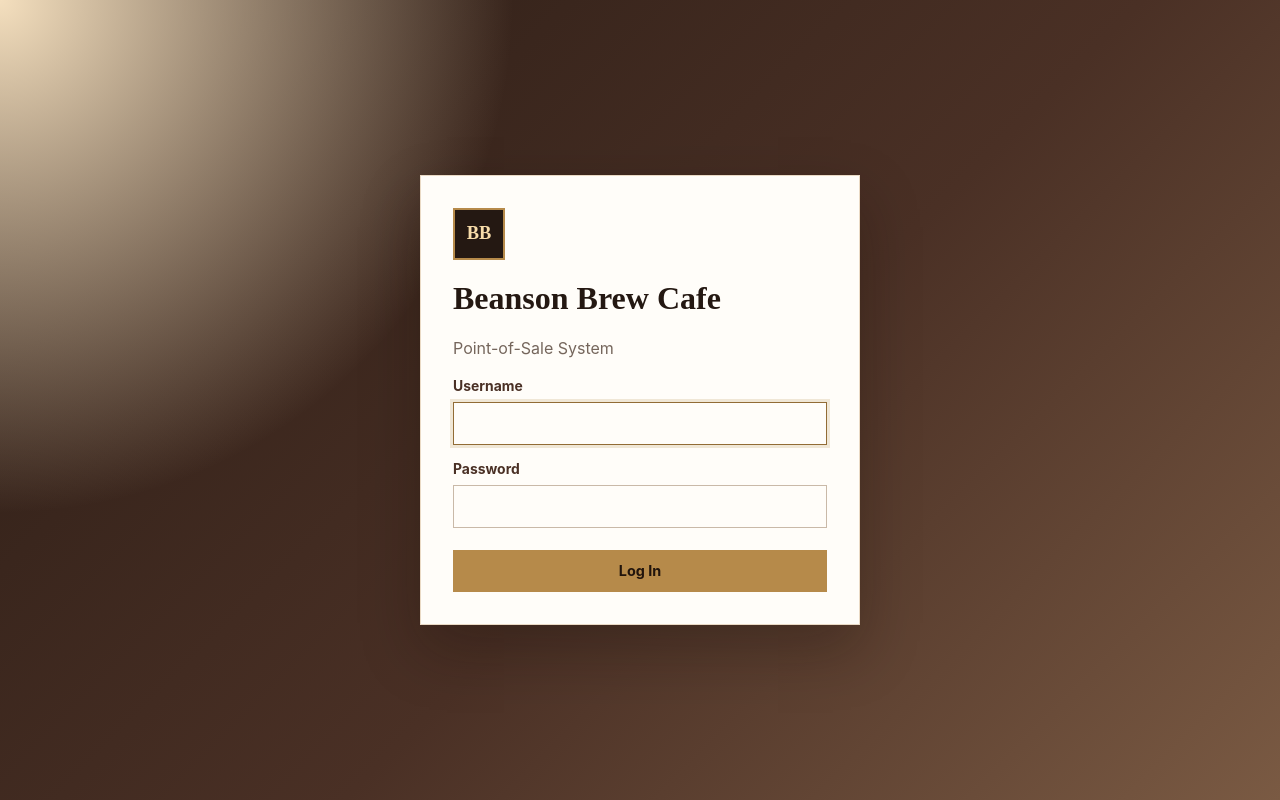
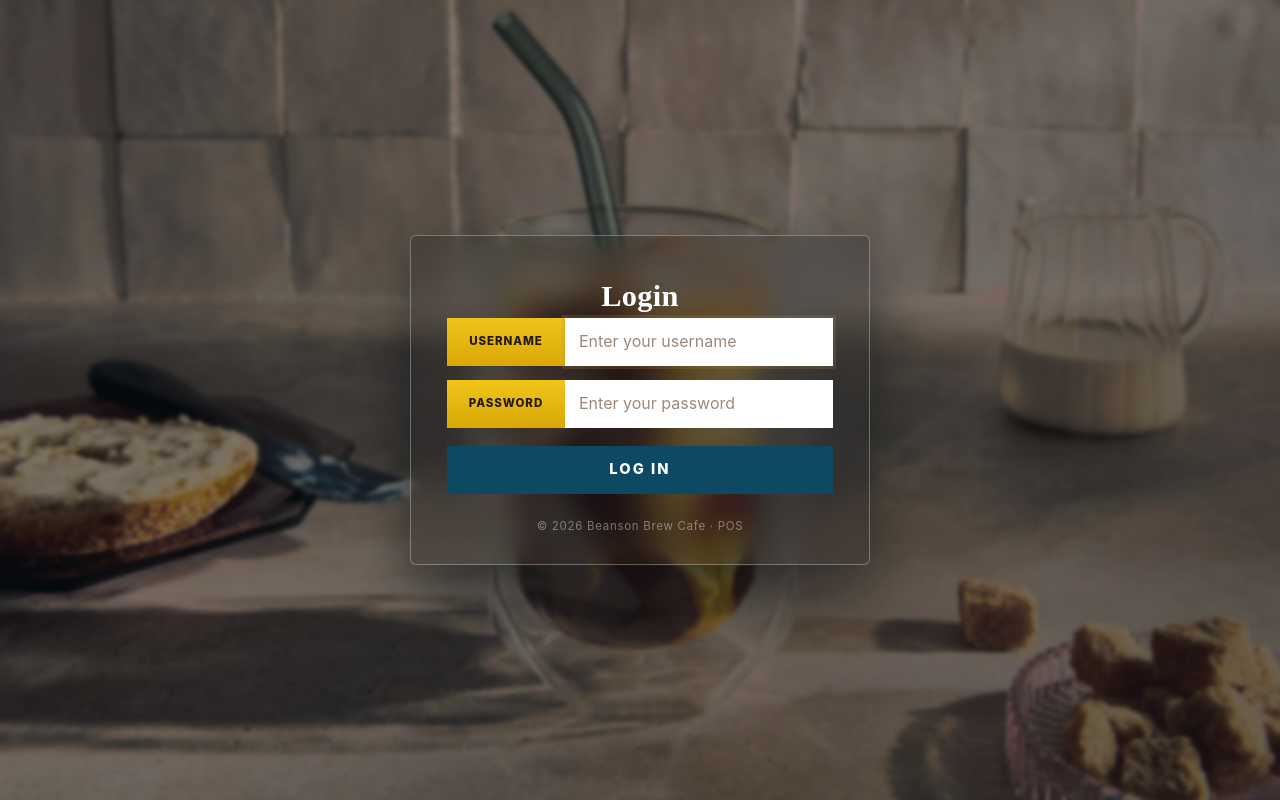
Before and after one commit to jackfrost05081998/proj111, a PHP site: page /login.php in a window 1280 px wide. Run offline with PHP 8.4, Linux system fonts and the light colour scheme.

Commit message:
Add files via upload

```diff
--- a/assets/css/style.css
+++ b/assets/css/style.css
@@ -38,6 +38,8 @@ img { max-width: 100%; }
     outline: 3px solid var(--brass);
     outline-offset: 3px;
 }
+
+/* Shared application shell */
 .topbar {
     display: flex;
     align-items: center;
@@ -466,3 +468,149 @@ dialog.edit-product-dialog { width: min(650px, calc(100% - 28px)); padding: 0; c
     .receipt-line { break-inside: avoid; }
     .no-print { display: none !important; }
 }
+
+/* ============================================================
+   Login page v2 — glass card over cafe background
+   Scoped to body.login-hero; setup page keeps the old style
+   ============================================================ */
+.login-hero {
+    position: relative;
+    display: grid;
+    min-height: 100vh;
+    place-items: center;
+    padding: 24px;
+    background: #141d22 url("../img/login-bg.jpg") center / cover no-repeat fixed;
+}
+.login-hero::before {
+    content: "";
+    position: absolute;
+    inset: 0;
+    background: linear-gradient(160deg, rgb(10 20 26 / .38), rgb(10 20 26 / .58));
+    pointer-events: none;
+}
+.login-hero .auth-card {
+    position: relative;
+    width: min(460px, 100%);
+    padding: 38px 36px 30px;
+    background: rgb(15 17 20 / .25);
+    border: 1px solid rgb(255 255 255 / .30);
+    border-radius: 6px;
+    box-shadow: 0 25px 60px rgb(4 12 16 / .55);
+    backdrop-filter: blur(14px);
+    -webkit-backdrop-filter: blur(14px);
+    color: #f2f6f7;
+    text-align: center;
+}
+.login-hero .brand-mark {
+    width: 54px;
+    height: 54px;
+    margin: 0 auto 16px;
+    color: #f8dca9;
+    background: rgb(20 30 36 / .55);
+    border: 2px solid var(--brass);
+}
+.login-hero .auth-card h1 {
+    color: #ffffff;
+    font-size: 1.9rem;
+    letter-spacing: .01em;
+}
+.login-hero .auth-sub {
+    margin: 6px 0 24px;
+    color: rgb(226 236 238 / .68);
+    font-size: .72rem;
+    font-weight: 700;
+    letter-spacing: .22em;
+    text-transform: uppercase;
+}
+.login-hero .auth-card form {
+    display: grid;
+    gap: 14px;
+    text-align: left;
+}
+.login-hero .field-row {
+    display: grid;
+    grid-template-columns: 118px 1fr;
+}
+.login-hero .field-tab {
+    display: flex;
+    align-items: center;
+    justify-content: center;
+    padding: 0 10px;
+    color: #241812;
+    background: linear-gradient(180deg, #f0c419, #d9a806);
+    font-size: .72rem;
+    font-weight: 800;
+    letter-spacing: .08em;
+    text-transform: uppercase;
+}
+.login-hero .field-row input {
+    min-height: 48px;
+    padding: 10px 14px;
+    color: var(--espresso);
+    background: #ffffff;
+    border: 0;
+    border-radius: 0;
+}
+.login-hero .field-row input::placeholder { color: #9a8a7d; }
+.login-hero .form-meta {
+    display: flex;
+    align-items: center;
+    justify-content: space-between;
+    gap: 12px;
+    color: rgb(226 236 238 / .78);
+    font-size: .82rem;
+}
+.login-hero .form-meta label {
+    display: flex;
+    align-items: center;
+    gap: 8px;
+    color: inherit;
+    font-size: .82rem;
+    font-weight: 550;
+}
+.login-hero .form-meta input[type="checkbox"] {
+    width: 15px;
+    height: 15px;
+    accent-color: #f0c419;
+}
+.login-hero .form-meta .meta-note {
+    color: rgb(226 236 238 / .5);
+    font-size: .74rem;
+}
+.login-hero .button.primary {
+    min-height: 48px;
+    margin-top: 4px;
+    color: #ffffff;
+    background: #0e4964;
+    border-color: #0e4964;
+    font-size: .92rem;
+    font-weight: 800;
+    letter-spacing: .14em;
+    text-transform: uppercase;
+}
+.login-hero .button.primary:hover:not(:disabled) {
+    color: #ffffff;
+    background: #145e80;
+    border-color: #145e80;
+}
+.login-hero .auth-card .alert {
+    background: rgb(163 62 54 / .30);
+    border-color: #dea39d;
+    color: #ffe3de;
+}
+.login-hero .auth-card .alert.success {
+    background: rgb(47 107 79 / .35);
+    border-color: #9fc6ab;
+    color: #ddf0e3;
+}
+.login-hero .auth-footer {
+    margin: 24px 0 0;
+    color: rgb(226 236 238 / .45);
+    font-size: .72rem;
+    letter-spacing: .06em;
+}
+@media (max-width: 480px) {
+    .login-hero .field-row { grid-template-columns: 1fr; }
+    .login-hero .field-tab { min-height: 34px; }
+    .login-hero .form-meta { flex-direction: column; align-items: flex-start; gap: 8px; }
+}
--- a/config.php
+++ b/config.php
@@ -1,5 +1,10 @@
 <?php
 declare(strict_types=1);
+
+/*
+ * XAMPP for Linux normally uses root with an empty password locally.
+ * If you set a MySQL password, replace the empty string below.
+ */
 const DB_HOST = '127.0.0.1';
 const DB_NAME = 'beanson_pos';
 const DB_USER = 'root';
--- a/login.php
+++ b/login.php
@@ -51,14 +51,11 @@ if ($_SERVER['REQUEST_METHOD'] === 'POST') {
     <meta charset="utf-8">
     <meta name="viewport" content="width=device-width, initial-scale=1">
     <title>Login | Beanson Brew Cafe POS</title>
-    <link rel="stylesheet" href="assets/css/style.css">
+    <link rel="stylesheet" href="assets/css/style.css?v=3">
 </head>
-<body class="auth-page">
+<body class="login-hero">
 <main class="auth-card">
-    <div class="brand-mark">BB</div>
-    <h1>Beanson Brew Cafe</h1>
-    <p class="muted">Point-of-Sale System</p>
-
+    <h1>Login</h1>
     <?php if ($flash): ?>
         <div class="alert <?= e($flash['type']) ?>" role="status"><?= e($flash['message']) ?></div>
     <?php endif; ?>
@@ -68,14 +65,22 @@ if ($_SERVER['REQUEST_METHOD'] === 'POST') {
 
     <form method="post">
         <input type="hidden" name="csrf_token" value="<?= e(csrf_token()) ?>">
-        <label>Username
-            <input name="username" required autofocus maxlength="50">
-        </label>
-        <label>Password
-            <input type="password" name="password" required>
-        </label>
+
+        <div class="field-row">
+            <label class="field-tab" for="username">Username</label>
+            <input id="username" name="username" required autofocus maxlength="50" placeholder="Enter your username" autocomplete="username">
+        </div>
+        <div class="field-row">
+            <label class="field-tab" for="password">Password</label>
+            <input id="password" type="password" name="password" required placeholder="Enter your password" autocomplete="current-password">
+        </div>
+
+
+
         <button class="button primary full" type="submit">Log In</button>
     </form>
+
+    <p class="auth-footer">&copy; <?= date('Y') ?> Beanson Brew Cafe &middot; POS</p>
 </main>
 </body>
 </html>
```
Also changed, not shown: admin/products.php (+20 -0 lines), admin/refund.php (+12 -0 lines), assets/img/login-bg.jpg (added).
